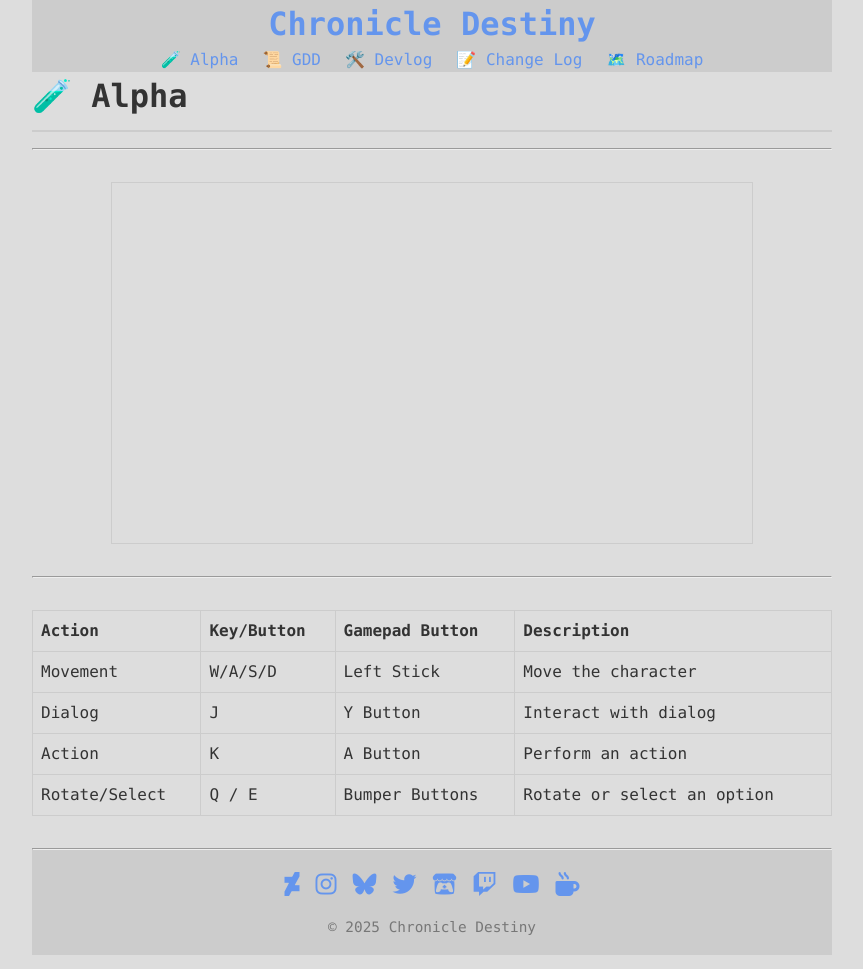
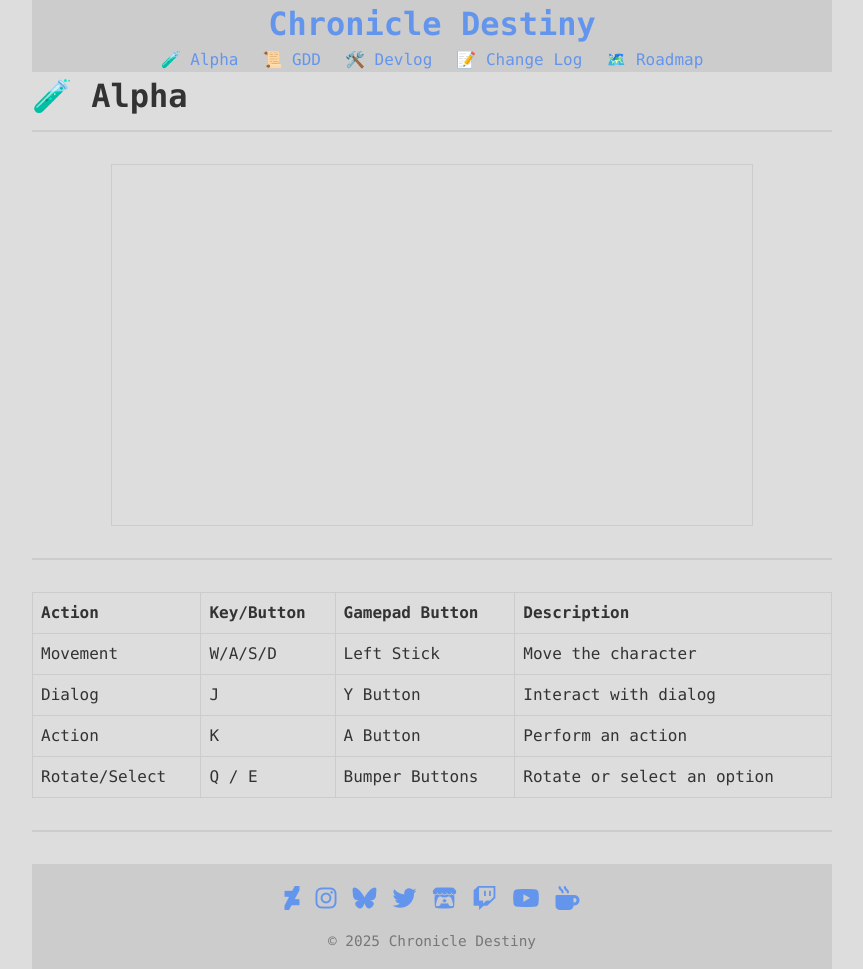
Before and after one commit to zBuLe/Chronicle-Destiny, a Jekyll site: the page built from index.md, in a window 1280 px wide. Shown: the whole page, without its empty margins (208-1071 px from the left). Built offline with Jekyll 4.4.1, drawn with Linux system fonts in a browser that asks for light colours; nearby versions of some CDN libraries; our own code applies the rules of GitHub Pages for plain Markdown files; a script that is not in the unit is left out.

Commit message:
Add horizontal rule styles and clean up markdown formatting

```diff
--- a/assets/css/style.css
+++ b/assets/css/style.css
@@ -79,6 +79,13 @@ h1 {
   padding-bottom: 0.3em;
   margin-bottom: 0.5em;
 }
+
+hr {
+  border: none;
+  border-top: 2px solid var(--line-light);
+  margin: 2em 0;
+}
+
 
 /* === HEADER === */
 .site-header {
@@ -177,6 +184,9 @@ body {
 h1 {
   border-bottom: 2px solid var(--line-dark);
 }
+hr {
+  border-top: 2px solid var(--line-dark);
+}
 .site-header, .site-footer {
   background-color: var(--bg2-dark);
 }
--- a/index.md
+++ b/index.md
@@ -3,8 +3,6 @@ title: Chronicle Destiny
 ---
 
 # 🧪 Alpha
-
----
 
 <div class="gm4html5_div_class" id="gm4html5_div_id">
   <canvas id="canvas" width="640" height="360" >
@@ -13,7 +11,6 @@ title: Chronicle Destiny
 </div>
 <script type="text/javascript" src="html5game/Chronicle-Destiny.js?cachebust=918507098"></script>
 <script>window.onload = GameMaker_Init;</script>
-
 
 ---
 
```
